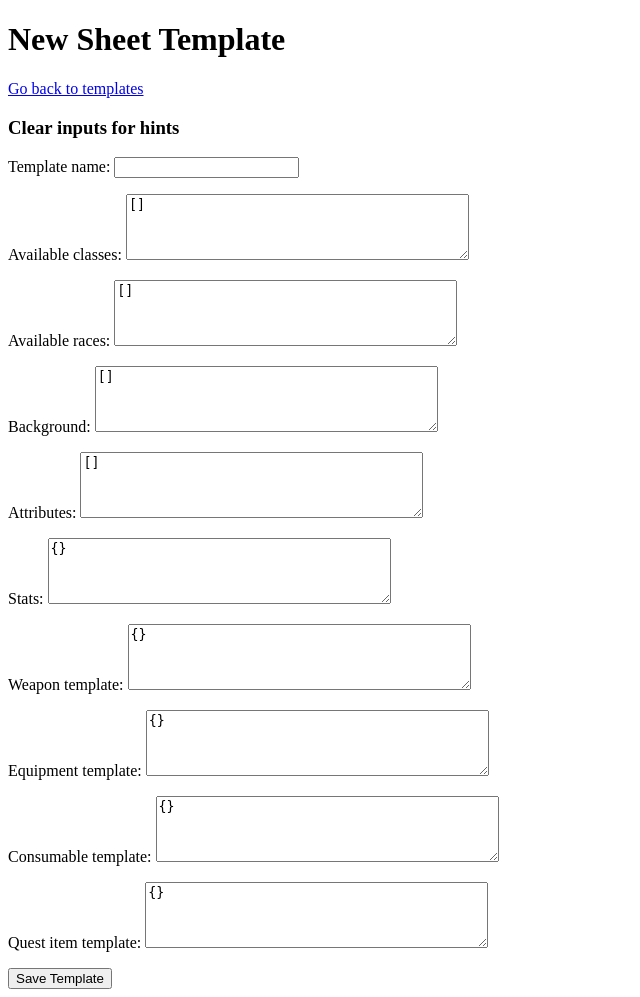
After one commit to Adgmariz/TP_ES2, a Django app: page /app/sheet_template/create/ in a window 1280 px wide. The commit adds this page. Shown: the whole page, without its empty margins (0-640 px from the left). Run offline with Django 5.2, Linux system fonts and the light colour scheme; a user stored in the database is signed in.

Commit message:
Models names refactoring. Create sheet template implemented, with some (not all) tests.

```diff
--- /dev/null
+++ b/charsheet_maker_app/forms.py
@@ -0,0 +1,175 @@
+from .models import SheetTemplate, CharacterSheet
+from django import forms
+
+template_form_examples = {
+
+    "available_classes":
+    ('Define what classes options players will have. Ex: ["warrior", "mage"]'),
+    "available_races":
+    ('Define what races options players will have. Ex: ["elf", "dwarf"]'),
+    "background":
+    ('Define what are the constitutes of a character\'s background. Ex: ["ideals", "personality"]'),
+
+    "attributes": ('Define the attributes of a character. Ex: ["strength", "dexterity"]'),
+
+    "stats": ('Define the stats of a character. Ex: {"hp": 0, "dimension": "", "poisoned": false}'),
+
+    "weapon_template":
+    ('Define weapon attributes with default values.'
+    + '\nEx.: {"name": "", "type": "", "price": 0, "damage": 0, "broken": False, "effects": []}'),
+    "equipment_template":
+    ('Define equipment attributes with default values.'
+     + '\nEx.: {"name": "", "type": "", "price": 0, "armor": 0, "effects": []}'),
+    "consumable_template":
+    ('Define consumable attributes with default values here.'
+     + '\nEx.: {"name": "", "type": "", "price": 0, "effects": []}'),
+    "quest_item_template":
+    ('Define quest items attributes with default values here.'
+     + '\nEx.: {"name": "", "type": "", "description": ""}'),
+}
+
+# Returns a dict of error messages str (input) -> list[str];
+def validate_sheet_template_form_input_content(form_cleaned_data):
+
+    fields_error_messages = {}
+
+    # Validate available_classes, available_races, background, and attributes content;
+    error_messages = check_is_nonempty_strings_array(form_cleaned_data["available_classes"])
+    if len(error_messages) != 0:
+        fields_error_messages["available_classes"] = error_messages
+    error_messages = check_is_nonempty_strings_array(form_cleaned_data["available_races"])
+    if len(error_messages) != 0:
+        fields_error_messages["available_races"] = error_messages
+    error_messages = check_is_nonempty_strings_array(form_cleaned_data["background"])
+    if len(error_messages) != 0:
+        fields_error_messages["background"] = error_messages
+    error_messages = check_is_nonempty_strings_array(form_cleaned_data["attributes"])
+    if len(error_messages) != 0:
+        fields_error_messages["attributes"] = error_messages
+
+    # Validate stats content;
+    error_messages = check_is_valid_stats_template(form_cleaned_data["stats"])
+    if len(error_messages) != 0:
+        fields_error_messages["stats"] = error_messages
+
+    # Validate item templates content;
+    error_messages =  check_is_valid_item_template(form_cleaned_data["weapon_template"])
+    if len(error_messages) != 0:
+        fields_error_messages["weapon_template"] = error_messages
+    error_messages = check_is_valid_item_template(form_cleaned_data["equipment_template"])
+    if len(error_messages) != 0:
+        fields_error_messages["equipment_template"] = error_messages
+    error_messages = check_is_valid_item_template(form_cleaned_data["consumable_template"])
+    if len(error_messages) != 0:
+        fields_error_messages["consumable_template"] = error_messages
+    error_messages = check_is_valid_item_template(form_cleaned_data["quest_item_template"])
+    if len(error_messages) != 0:
+        fields_error_messages["quest_item_template"] = error_messages
+
+    return fields_error_messages
+
+# For available classes, races, background and attributes;
+# Returns list of error messages for input;
+def check_is_nonempty_strings_array(python_from_json) -> bool:
+
+    error_messages = []
+
+    if not isinstance(python_from_json, list):
+        error_messages.append("Input is not a valid array")
+        return error_messages
+
+    for i, value in enumerate(python_from_json):
+        if not isinstance(value, str):
+            error_messages.append(f"Array's {i + 1}-th item ({value}) is not a string")
+            continue
+        if len(value) == 0:
+            error_messages.append(f"Array's {i + 1}-th item is empty")
+
+    return error_messages
+
+# For stats;
+# Returns list of error messages for input;
+def check_is_valid_stats_template(python_from_json) -> bool:
+
+    error_messages = []
+
+    if not isinstance(python_from_json, dict):
+        error_messages.append("Input is not a json object")
+        return error_messages
+
+    for k, v in python_from_json.items():
+
+        if not isinstance(k, str):
+            error_messages.append(f"Key {k} is not a string")
+
+        if isinstance(v, str):
+            if v != "":
+                error_messages.append(f"String value of {k} should be empty")
+        elif isinstance(v, int):
+            if v != 0:
+                error_messages.append(f"Number value of {k} should be 0")
+        elif isinstance(v, bool):
+            if v != False:
+                error_messages.append(f"Boolean value of {k} should be false")
+        else:
+            error_messages.append(f"Value of {k} should be string, number or boolean")
+
+    return error_messages
+
+# For weapons, equipments, consumables and quest items;
+# Returns list of error messages for input;
+def check_is_valid_item_template(python_from_json) -> bool:
+
+    error_messages = []
+
+    if not isinstance(python_from_json, dict):
+        error_messages.append("Input is not a json object")
+        return error_messages
+
+    for k, v in python_from_json.items():
+
+        if not isinstance(k, str):
+            error_messages.append(f"Key {k} is not a string")
+
+        if isinstance(v, str):
+            if v != "":
+                error_messages.append(f"String value of {k} should be empty")
+        elif isinstance(v, int):
+            if v != 0:
+                error_messages.append(f"Number value of {k} should be 0")
+        elif isinstance(v, bool):
+            if v != False:
+                error_messages.append(f"Boolean value of {k} should be false")
+        elif isinstance(v, list):
+            if v != []:
+                error_messages.append(f"Array value of {k} should be empty")
+        else:
+            error_messages.append(f"Value of {k} should be string, number, boolean or array")
+
+    return error_messages
+
+class SheetTemplateForm(forms.ModelForm):
+
+    class Meta:
+        model = SheetTemplate
+        exclude = ["sheet_template_owner", "creation_date"]
+
+        widgets = {
+            field: forms.Textarea(attrs={"placeholder": placeholder, "rows": 4})
+            for field, placeholder in template_form_examples.items()
+        }
+
+# Danger: model basic 4 fields hardcoded here;
+def generate_character_sheet_form_inputs(template_object):
+    return None
+
+# Returns a dict of error messages str (input) -> list[str];
+def validate_character_sheet_form_input_content(template_object, form_cleaned_data):
+    return {}
+
+class CharacterSheetFormExceptSheetTemplate(forms.Form):
+
+    name = forms.CharField(max_length=200, initial="")
+    experience = forms.IntegerField(initial=0)
+    level = forms.IntegerField(initial=0)
+    gold = forms.IntegerField(initial=0)
--- a/charsheet_maker_app/urls.py
+++ b/charsheet_maker_app/urls.py
@@ -11,11 +11,12 @@ urlpatterns = [
      path("character_sheet/<int:object_id>/",
           views.CharacterSheetDetailVIew, name="character_sheet_detail"),
 
-     # sheet_template/<int:object_id>/create
-     # sheet_template/<int:object_id>/update
-     # sheet_template/<int:object_id>/delete
+     path("sheet_template/create/",
+          views.SheetTemplateCreateView, name="sheet_template_create"),
 
-     # sheet_template/<int:object_id>/add_sheet
-     # sheet/<int:object_id>/update
-     # sheet/<int:object_id>/delete
+     path("sheet_template/<int:template_id>/create_character_sheet/",
+          views.CharacterSheetCreateView, name="character_sheet_create"),
 ]
+
+# Sheet templates and character sheets should be deletable,
+# but only character sheets editable, for simplicity;
--- a/charsheet_maker_app/views.py
+++ b/charsheet_maker_app/views.py
@@ -2,19 +2,24 @@ from django.shortcuts import get_object_or_404, render
 from django.views import generic
 from django.contrib.auth.decorators import login_required
 from django.contrib.auth.mixins import LoginRequiredMixin
-from django.contrib.auth.models import User
+from django.http import HttpResponse
+from django.shortcuts import redirect
+from django.urls import reverse
+from .forms import SheetTemplateForm, CharacterSheetFormExceptSheetTemplate
+from .forms import validate_sheet_template_form_input_content
+from .forms import generate_character_sheet_form_inputs
 
 from .models import SheetTemplate, CharacterSheet
 
 class IndexView(LoginRequiredMixin, generic.ListView):
 
     login_url = '/accounts/login/'
-    template_name = "charsheet_maker_app/sheet_templates.html"
+    template_name = "charsheet_maker_app/sheet_template_list.html"
     context_object_name = "sheet_template_list"
 
     def get_queryset(self):
 
-        return SheetTemplate.objects.filter(sheetTemplateOwner=self.request.user).order_by("-creation_date")
+        return SheetTemplate.objects.filter(sheet_template_owner=self.request.user).order_by("-creation_date")
 
 @login_required
 def SheetTemplateDetailVIew(request, object_id):
@@ -27,7 +32,7 @@ def SheetTemplateDetailVIew(request, object_id):
         "charsheet_maker_app/sheet_template_detail.html",
         {
             "sheet_template": sheet_template,
-            "owner": sheet_template.sheetTemplateOwner,
+            "owner": sheet_template.sheet_template_owner,
             "character_sheets_list": character_sheets_list,
         },
     )
@@ -47,14 +52,61 @@ def CharacterSheetDetailVIew(request, object_id):
         },
     )
 
-# def createSheetTemplateView
+@login_required
+def SheetTemplateCreateView(request):
 
-# def createCharacterSheetView
+    if request.method == 'GET':
 
-# def deleteSheetTemplateView
+        form = SheetTemplateForm()
+        return render(request, "charsheet_maker_app/sheet_template_form.html", {"form": form})
 
-# def deleteCharacterSheetView
+    else:
 
-# def deleteSheetTemplateView
+        form = SheetTemplateForm(request.POST)
+        if form.is_valid():
 
-# def deleteCharacterSheetView
+            fields_error_messages = validate_sheet_template_form_input_content(form.cleaned_data)
+
+            # Will contain contents validation errors
+            # and mantain the values the user tried to send;
+            if len(fields_error_messages) != 0:
+                return render(request, "charsheet_maker_app/sheet_template_form.html",
+                              {"form": form, "fields_error_messages": fields_error_messages})
+
+            # Success cycle end. Go to templates page;
+            instance = form.save(commit=False)
+            instance.sheet_template_owner = request.user
+            instance.save()
+            return redirect(reverse("charsheet_maker_app:index"))
+
+        # Will contain basic validation errors (from django built-in form),
+        # and mantain the values the user tried to send;
+        return render(request, "charsheet_maker_app/sheet_template_form.html", {"form": form})
+
+@login_required
+def CharacterSheetCreateView(request, template_id):
+
+    if request.method == 'GET':
+
+        # sheet_template = get_object_or_404(SheetTemplate, id=template_id)
+        # form = generate_character_sheet_form_inputs(template_object=sheet_template)
+        # return render(request, "charsheet_maker_app/character_sheet_form.html",
+        #               {"sheet_template": sheet_template,
+        #                "form": form})
+
+        return HttpResponse("form created dynamically from sheet template")
+
+    else:
+
+        # form = generate_character_sheet_form_inputs(template_object=sheet_template)
+        # if form.is_valid():
+
+            # fields_error_messages = validate_character_sheet_form_input_content(, form.cleaned_data)
+
+        return HttpResponse("added your sheet!!!")
+
+        # Will contain basic validation errors (from django built-in form),
+        # and mantain the values the user tried to send;
+        # return render(request, "charsheet_maker_app/character_sheet_form.html",
+        #             {"sheet_template": sheet_template,
+        #             "form": form})
--- /dev/null
+++ b/templates/charsheet_maker_app/sheet_template_form.html
@@ -0,0 +1,25 @@
+{% extends "base.html" %}
+
+{% block title %}CharSheetMaker - Create Sheet Template {% endblock %}
+
+{% block content %}
+<h1>New Sheet Template</h1>
+<a href="{% url 'charsheet_maker_app:index' %}">Go back to templates</a>
+<h3>Clear inputs for hints</h3>
+{% if fields_error_messages %}
+<h3>Some inputs must be corrected:</h3>
+{% for field, messages in fields_error_messages.items %}
+    <strong>{{ field }} errors </strong>
+    {% for m in messages %}
+    <ul>
+        <li>{{ m }}</li>
+    </ul>
+    {% endfor %}
+{% endfor %}
+{% endif %}
+<form method="post" class="mt-4">
+    {% csrf_token %}
+    {{ form.as_p }}
+    <button type="submit" class="btn btn-primary">Save Template</button>
+</form>
+{% endblock %}
```
Also changed, not shown: charsheet_maker_app/models.py (+26 -31 lines), charsheet_maker_app/tests.py (+55 -1 lines), templates/charsheet_maker_app/character_sheet_form.html (added, +14 -0 lines), templates/charsheet_maker_app/sheet_template_detail.html (+19 -12 lines), templates/charsheet_maker_app/sheet_template_list.html (added, +22 -0 lines), db.sqlite3.
